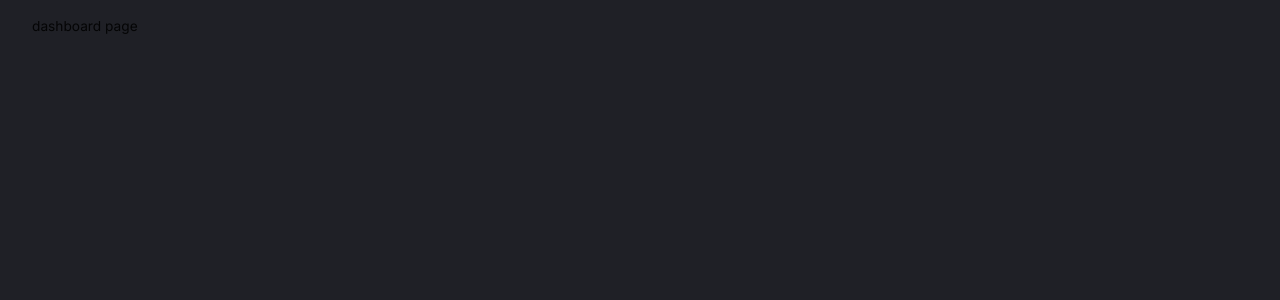
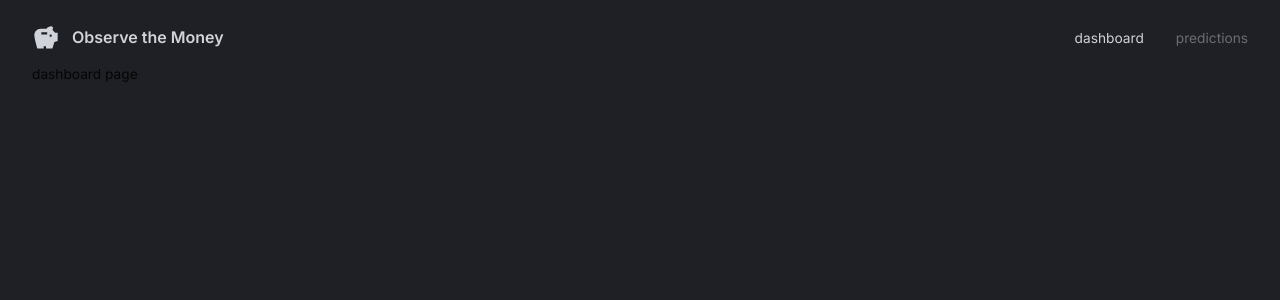
Before and after one commit to sava-stanchev/observe-the-money, a React (Vite) app in the folder client/: page / in a window 1280 px wide. Shown: the top 300 px of the page. Built offline with nearby package versions, Linux system fonts and the light colour scheme.

Commit message:
added a navbar and a flex component

```diff
--- a/client/src/App.tsx
+++ b/client/src/App.tsx
@@ -3,6 +3,7 @@
 import { createTheme } from "@mui/material/styles";
 import { useMemo } from "react";
 import { BrowserRouter, Routes, Route } from "react-router-dom";
+import Navbar from "./scenes/navbar";
 import { themeSettings } from "./theme";
 
 function App() {
@@ -13,6 +14,7 @@
         <ThemeProvider theme={theme}>
           <CssBaseline />
           <Box width="100%" height="100%" padding="1rem 2rem 4rem 2rem">
+            <Navbar />
             <Routes>
               <Route path="/" element={<div>dashboard page</div>} />
               <Route
--- /dev/null
+++ b/client/src/components/FlexBetween.tsx
@@ -0,0 +1,10 @@
+import { Box } from "@mui/material";
+import { styled } from "@mui/system";
+
+const FlexBetween = styled(Box)({
+  display: "flex",
+  justifyContent: "space-between",
+  alignItems: "center",
+});
+
+export default FlexBetween;
--- /dev/null
+++ b/client/src/scenes/navbar/index.tsx
@@ -0,0 +1,53 @@
+import { useState } from "react";
+import { Link } from "react-router-dom";
+import SavingsIcon from "@mui/icons-material/Savings";
+import { Box, Typography, useTheme } from "@mui/material";
+import FlexBetween from "@/components/FlexBetween";
+
+type Props = {};
+
+const Navbar = (props: Props) => {
+  const { palette } = useTheme();
+  const [selected, setSelected] = useState("dashboard");
+  return (
+    <FlexBetween mb="0.25rem" p="0.5rem 0rem" color={palette.grey[300]}>
+      {/* LEFT SIDE */}
+      <FlexBetween gap="0.75rem">
+        <SavingsIcon sx={{ fontSize: "28px" }} />
+        <Typography variant="h4" fontSize="16px">
+          Observe the Money
+        </Typography>
+      </FlexBetween>
+
+      {/* RIGHT SIDE */}
+      <FlexBetween gap="2rem">
+        <Box sx={{ "&:hover": { color: palette.primary[100] } }}>
+          <Link
+            to="/"
+            onClick={() => setSelected("dashboard")}
+            style={{
+              color: selected === "dashboard" ? "inherit" : palette.grey[700],
+              textDecoration: "inherit",
+            }}
+          >
+            dashboard
+          </Link>
+        </Box>
+        <Box sx={{ "&:hover": { color: palette.primary[100] } }}>
+          <Link
+            to="/predictions"
+            onClick={() => setSelected("predictions")}
+            style={{
+              color: selected === "predictions" ? "inherit" : palette.grey[700],
+              textDecoration: "inherit",
+            }}
+          >
+            predictions
+          </Link>
+        </Box>
+      </FlexBetween>
+    </FlexBetween>
+  );
+};
+
+export default Navbar;
```
